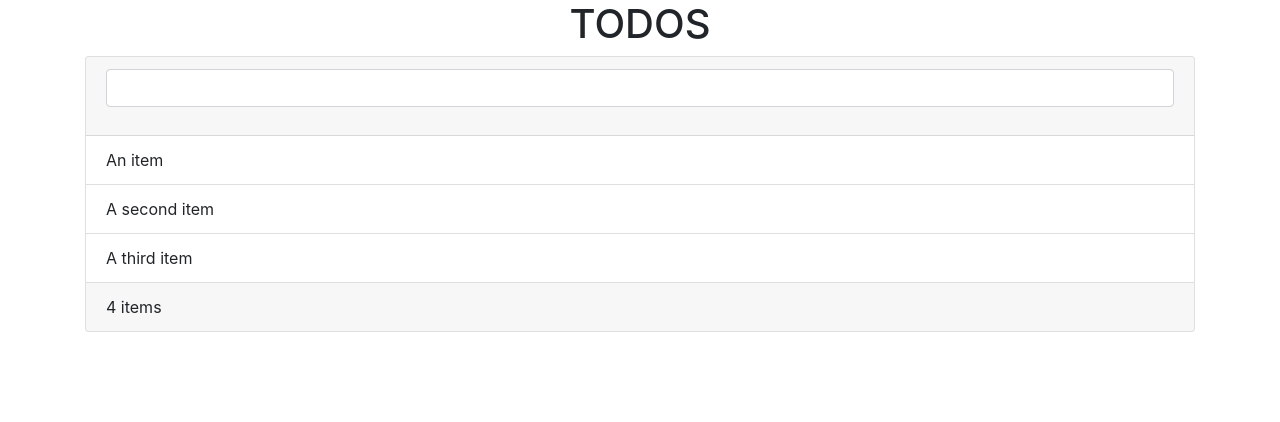
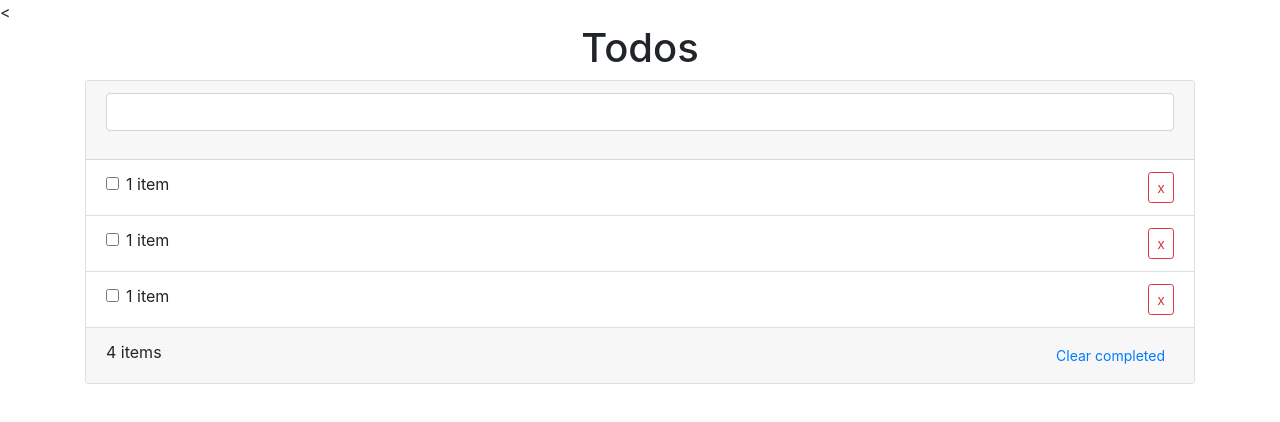
Before and after one commit to tyno63/todo-list, an Angular app: page / in a window 1280 px wide. Shown: the top 422 px of the page. Built offline with nearby package versions, Linux system fonts and the light colour scheme.

Commit message:
checkbox

```diff
--- a/src/app/app.component.html
+++ b/src/app/app.component.html
@@ -6,11 +6,11 @@
 <!-- * * * * * * * * * Delete the template below * * * * * * * * * * -->
 <!-- * * * * * * * to get started with your project! * * * * * * * * -->
 <!-- * * * * * * * * * * * * * * * * * * * * * * * * * * * * * * * -->
-<div class="container">
-  <div class="row ">
+<<div class="container">
+  <div class="row">
     <div class="col-12">
       <h1 class="text-center">
-        TODOS
+        Todos
       </h1>
 
       <div class="card">
@@ -21,13 +21,54 @@
         </div>
 
         <ul class="list-group list-group-flush">
-          <li class="list-group-item">An item</li>
-          <li class="list-group-item">A second item</li>
-          <li class="list-group-item">A third item</li>
+          <li class="list-group-item d-flex justify-content-between">
+            <div class="form-check">
+              <input class="form-check-input" type="checkbox" value="" id="defaultCheck1">
+              <label class="form-check-label" for="defaultCheck1">
+                1 item
+              </label>
+            </div>
+
+            <button class="btn btn-outline-danger btn-sm">
+              x
+            </button>
+          </li>
+
+          <li class="list-group-item d-flex justify-content-between">
+            <div class="form-check">
+              <input class="form-check-input" type="checkbox" value="" id="defaultCheck2">
+              <label class="form-check-label" for="defaultCheck2">
+                1 item
+              </label>
+            </div>
+
+            <button class="btn btn-outline-danger btn-sm">
+              x
+            </button>
+          </li>
+
+          <li class="list-group-item d-flex justify-content-between">
+            <div class="form-check">
+              <input class="form-check-input" type="checkbox" value="" id="defaultCheck3">
+              <label class="form-check-label" for="defaultCheck3">
+                1 item
+              </label>
+            </div>
+
+            <button class="btn btn-outline-danger btn-sm">
+              x
+            </button>
+          </li>
         </ul>
 
-        <div class="card-footer">
-          4 items
+        <div class="card-footer d-flex justify-content-between">
+          <div>
+            4 items
+          </div>
+
+          <button class="btn btn-sm btn-link">
+            Clear completed
+          </button>
         </div>
       </div>
     </div>
```
